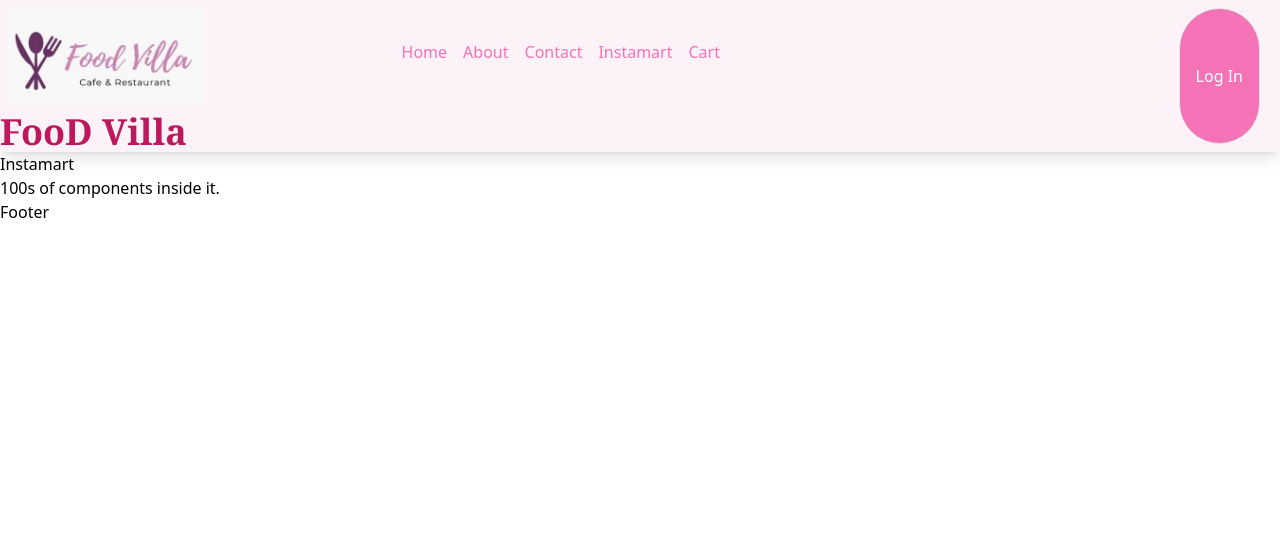
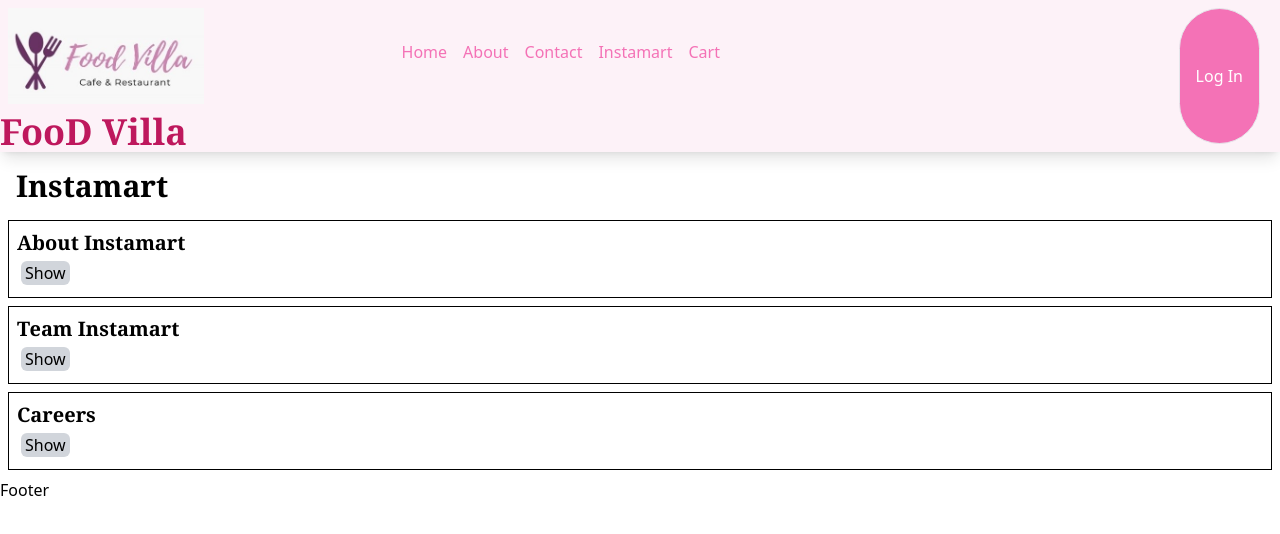
Before and after one commit to PrachurGupta/Food-Villa, a React (Vite) app: page /Instamart in a window 1280 px wide. Shown: the top 534 px of the page. Built offline with nearby package versions, Linux system fonts and the light colour scheme.

Commit message:
Bad code for different section of instamart to be displayed one at a time

```diff
--- a/package.json
+++ b/package.json
@@ -18,7 +18,7 @@
   },
   "homepage": "https://github.com/PrachurGupta/Food-Villa#readme",
   "devDependencies": {
-    "parcel": "^2.8.2",
+    "parcel": "^2.8.3",
     "postcss": "^8.4.21",
     "process": "^0.11.10",
     "tailwindcss": "^3.2.4"
--- a/src/components/Instamart.js
+++ b/src/components/Instamart.js
@@ -1,9 +1,83 @@
+import { useState } from "react";
+
+const Section = ({ title, description, isVisible, setIsVisible }) => {
+  return (
+    <div className="border border-black p-2 m-2">
+      <h3 className="font-bold text-xl font-serif">{title}</h3>
+      {isVisible ? (
+        <button
+          onClick={() => setIsVisible()}
+          className="cursor-pointer bg-gray-300 rounded-md m-1 px-1 hover:bg-gray-400 hover:text-gray-100"
+        >
+          Hide
+        </button>
+      ) : (
+        <button
+          onClick={() => setIsVisible()}
+          className="cursor-pointer bg-gray-300 rounded-md m-1 px-1 hover:bg-gray-400 hover:text-gray-100"
+        >
+          Show
+        </button>
+      )}
+
+      {isVisible && <p>{description} </p>}
+    </div>
+  );
+};
+
 const Instamart = () => {
-    return( <div>
-        <h1>Instamart</h1>
-        <h1>100s of components inside it.</h1>
+  const [sectionConfig, setSectionConfig] = useState({
+    showAbout: false,
+    showTeam: false,
+    showCareers: false,
+  });
+  return (
+    <div>
+      <h1 className="text-3xl p-2 m-2 font-bold font-serif">Instamart</h1>
+      <Section
+        title={"About Instamart"}
+        description={
+          "On the other hand, we denounce with righteous indignation and dislike men who are so beguiled and demoralized by the charms of pleasure of the moment, so blinded by desire, that they cannot foresee the pain and trouble that are bound to ensue; and equal blame belongs to those who fail in their duty through weakness of will, which is the same as saying through shrinking from toil and pain. These cases are perfectly simple and easy to distinguish. In a free hour, when our power of choice is untrammelled and when nothing prevents our being able to do what we like best, every pleasure is to be welcomed and every pain avoided. But in certain circumstances and owing to the claims of duty or the obligations of business it will frequently occur that pleasures have to be repudiated and annoyances accepted. The wise man therefore always holds in these matters to this principle of selection: he rejects pleasures to secure other greater pleasures, or else he endures pains to avoid worse pains."
+        }
+        isVisible={sectionConfig.showAbout}
+        setIsVisible={() =>
+          setSectionConfig({
+            showAbout: true,
+            showTeam: false,
+            showCareers: false,
+          })
+        }
+      />
+      <Section
+        title={"Team Instamart"}
+        description={
+          "On the other hand, we denounce with righteous indignation and dislike men who are so beguiled and demoralized by the charms of pleasure of the moment, so blinded by desire, that they cannot foresee the pain and trouble that are bound to ensue; and equal blame belongs to those who fail in their duty through weakness of will, which is the same as saying through shrinking from toil and pain. These cases are perfectly simple and easy to distinguish. In a free hour, when our power of choice is untrammelled and when nothing prevents our being able to do what we like best, every pleasure is to be welcomed and every pain avoided. But in certain circumstances and owing to the claims of duty or the obligations of business it will frequently occur that pleasures have to be repudiated and annoyances accepted. The wise man therefore always holds in these matters to this principle of selection: he rejects pleasures to secure other greater pleasures, or else he endures pains to avoid worse pains."
+        }
+        isVisible={sectionConfig.showTeam}
+        setIsVisible={() =>
+          setSectionConfig({
+            showAbout: false,
+            showTeam: true,
+            showCareers: false,
+          })
+        }
+      />
+      <Section
+        title={"Careers"}
+        description={
+          "On the other hand, we denounce with righteous indignation and dislike men who are so beguiled and demoralized by the charms of pleasure of the moment, so blinded by desire, that they cannot foresee the pain and trouble that are bound to ensue; and equal blame belongs to those who fail in their duty through weakness of will, which is the same as saying through shrinking from toil and pain. These cases are perfectly simple and easy to distinguish. In a free hour, when our power of choice is untrammelled and when nothing prevents our being able to do what we like best, every pleasure is to be welcomed and every pain avoided. But in certain circumstances and owing to the claims of duty or the obligations of business it will frequently occur that pleasures have to be repudiated and annoyances accepted. The wise man therefore always holds in these matters to this principle of selection: he rejects pleasures to secure other greater pleasures, or else he endures pains to avoid worse pains."
+        }
+        isVisible={sectionConfig.showCareers}
+        setIsVisible={() =>
+          setSectionConfig({
+            showAbout: false,
+            showTeam: false,
+            showCareers: true,
+          })
+        }
+      />
     </div>
-    );
+  );
 };
 
 export default Instamart;
```
Also changed, not shown: 1 other file (tests, documents, lock files or other folders).
